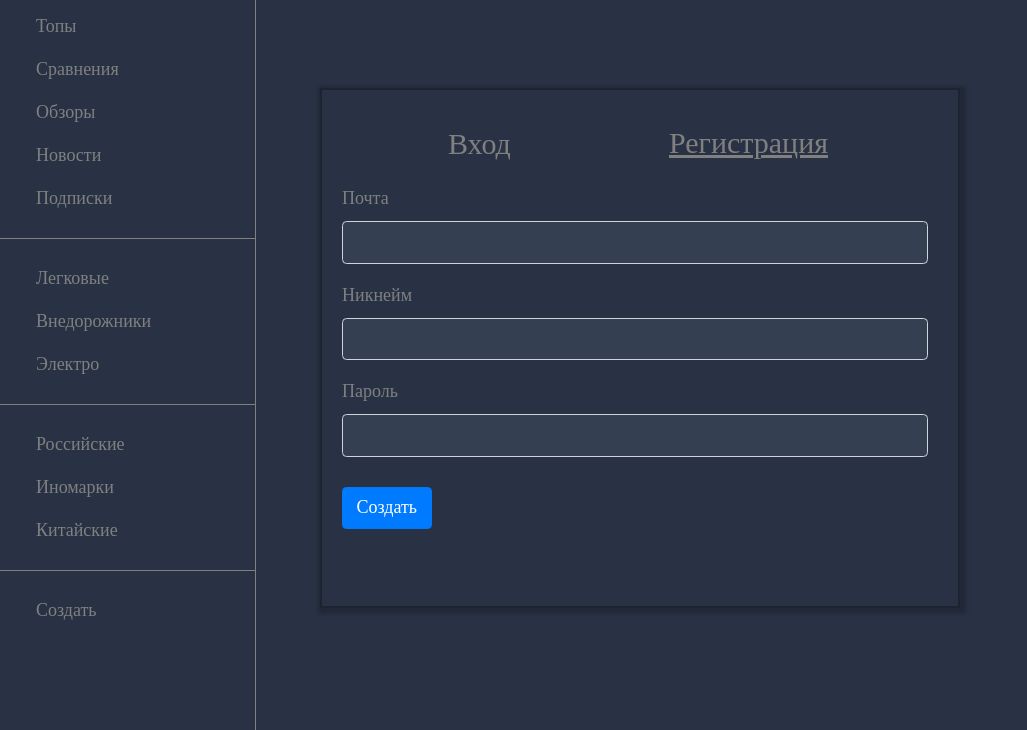
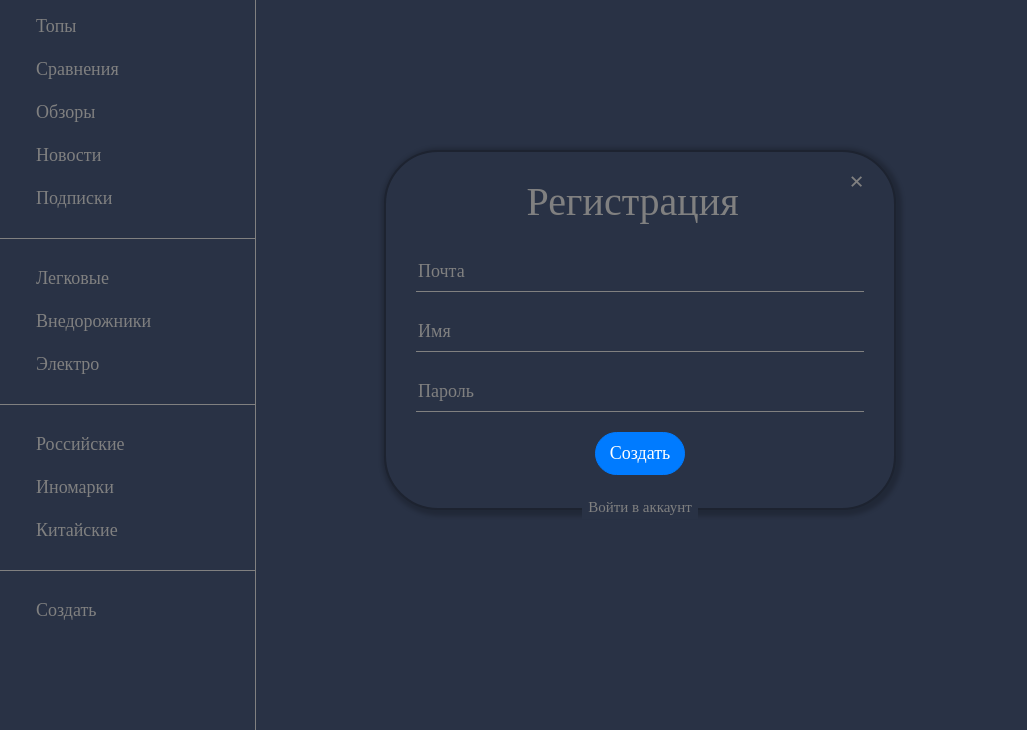
Before and after one commit to kerosin1323/SupportDrive, a Flask app: page /register in a window 1280 px wide. Shown: the part 70-800 px from the top of the page, without its empty margins (0-1027 px from the left). Run offline with Flask 3, Linux system fonts and the light colour scheme; some libraries are stand-ins or nearby versions.

Commit message:
design v3.2

```diff
--- a/data/users.py
+++ b/data/users.py
@@ -9,8 +9,8 @@ class Users(SqlAlchemyBase, UserMixin):
     __tablename__ = 'users'
 
     id = sqlalchemy.Column(sqlalchemy.Integer, primary_key=True, autoincrement=True)
-    name = sqlalchemy.Column(sqlalchemy.Integer, default=0)
-    login = sqlalchemy.Column(sqlalchemy.String, nullable=False)
+    email = sqlalchemy.Column(sqlalchemy.String, default='')
+    name = sqlalchemy.Column(sqlalchemy.String, default='')
     mark = sqlalchemy.Column(sqlalchemy.Integer, default=0)
     marked_articles = sqlalchemy.Column(sqlalchemy.String, default='{}')
     subscribed = sqlalchemy.Column(sqlalchemy.String, default='{}')
--- a/forms/UserForm.py
+++ b/forms/UserForm.py
@@ -6,27 +6,21 @@ from wtforms.validators import DataRequired
 class LoginForm(FlaskForm):
     email = StringField('Почта', validators=[DataRequired()])
     password = PasswordField('Пароль', validators=[DataRequired()])
-    login_admin = SubmitField('Войти как админ')
-    register = SubmitField('Регистрация')
+    register = SubmitField('Нет аккаунта? Зарегестрироваться')
     submit = SubmitField('Войти')
-
-
-class LoginAdmin(LoginForm):
-    admin_password = StringField('Админ-Пароль', validators=[DataRequired()])
-    login_user = SubmitField('Войти как пользователь')
 
 
 class RegisterForm(FlaskForm):
     email = StringField('Почта', validators=[DataRequired()])
-    username = StringField('Никнейм', validators=[DataRequired()])
+    username = StringField('Имя', validators=[DataRequired()])
     password = PasswordField('Пароль', validators=[DataRequired()])
-    register_admin = SubmitField('Стать админом')
-    to_login = SubmitField('Вход')
+    login = SubmitField('Войти в аккаунт')
     submit = SubmitField('Создать')
 
 
-class RegisterAdmin(RegisterForm):
-    register_user = SubmitField('Стать пользователем')
+class EmailForm(FlaskForm):
+    email_password = StringField('Код', validators=[DataRequired()])
+    submit = SubmitField('Проверить')
 
 
 class ProfileView(FlaskForm):
--- a/server.py
+++ b/server.py
@@ -4,6 +4,7 @@ from flask import *
 from data import db_session, functions, users
 from forms.ArticleForm import *
 from forms.UserForm import *
+from mailing import send_simple_email
 
 app = Flask(__name__)
 app.config['SECRET_KEY'] = '1323'
@@ -75,27 +76,14 @@ def popular_category_articles(category):
 @app.route('/register', methods=['GET', 'POST'])
 def register():
     form = RegisterForm()
-    if form.to_login.data:
+    if form.login.data:
         return redirect('/login')
-    if form.register_admin.data:
-        return redirect('/register_admin')
     elif form.validate_on_submit():
-        if user.is_exist(form.username.data):
+        if user.is_exist(form.email.data):
             return render_template('register.html', form=form, message="Такой пользователь уже есть")
-        user.create(form)
-        return redirect('/')
-    return render_template('register.html', form=form)
-
-
-@app.route('/register_admin', methods=['GET', 'POST'])
-def register_admin():
-    form = RegisterAdmin()
-    if form.register_user.data:
-        return redirect('/register')
-    elif form.validate_on_submit():
-        if user.check_for_admin(form):
-            return redirect('/')
-        return render_template('register.html', form=form, message="Не все условия выполнены")
+        send_password = user.send_password(form.email.data)
+        session[form.email.data] = (form.data, send_password)
+        return redirect(f'/check_email/$email={form.email.data}$prev=reg')
     return render_template('register.html', form=form)
 
 
@@ -104,23 +92,31 @@ def login():
     form = LoginForm()
     if form.register.data:
         return redirect('/register')
-    if form.login_admin.data:
-        return redirect('/login_admin')
     elif form.validate_on_submit():
-        user.check_and_login(form.email.data, form.password.data)
-        return render_template('login.html', message="Неправильный логин или пароль", form=form)
+        if user.check(form.email.data, form.password.data):
+            send_password = user.send_password(form.email.data)
+            session[form.email.data] = (form.data, send_password)
+            return redirect(f'/check_email/$email={form.email.data}$prev=log')
+        return render_template('login.html', message="Неправильная почта или пароль", form=form)
     return render_template('login.html', title='Авторизация', form=form, current_user=current_user)
 
 
-@app.route('/login_admin', methods=['GET', 'POST'])
-def login_admin():
-    form = LoginAdmin()
-    if form.login_user.data:
-        return redirect('/login')
-    elif form.validate_on_submit():
-        if user.check_admin(form):
-            return redirect('/')
-    return render_template('login.html', title='Авторизация', form=form, current_user=current_user)
+@app.route('/check_email/$email=<email>$prev=<prev>', methods=['GET', 'POST'])
+def check_email(email, prev):
+    email_form = EmailForm()
+    data = session[email][0]
+    send_password = session[email][1]
+    password = email_form.email_password.data
+    if prev == 'reg' and str(password) == str(send_password):
+        user.create(data)
+        return redirect('/')
+    elif prev == 'log' and str(password) == str(send_password):
+        user_log = user.get_on_email(email)
+        login_user(user_log)
+        return redirect('/')
+    elif password and str(password) != str(send_password):
+        return render_template('email.html', message="Неправильный пароль", form=email_form)
+    return render_template('email.html', form=email_form)
 
 
 @app.route('/article/<article_id>/read', methods=['GET', 'POST'])
--- a/static/css/style.css
+++ b/static/css/style.css
@@ -159,21 +159,71 @@ input:-webkit-autofill:active{
     box-shadow: 2px 2px 4px 4px rgba(0,0,0,0.2);
     border: 2px solid #1D2330;
 }
- .register-form, .login-form {
+ .login-form {
  background-color: #293245;
-    width: 50%;
+    width: 40%;
     color: white;
-    height: 65%;
-    padding-left: 20px;
+    height: 40%;
+    padding-left: 30px;
     padding-right: 30px;
-    margin-top:18px;
     box-shadow: 2px 2px 4px 4px rgba(0,0,0,0.2);
     border: 2px solid #1D2330;
     position: absolute;
     top: 50%;
+    text-align: center;
     bottom: 50%;
     left: 50%;
     transform: translate(-50%, -50%);
+    border-radius: 3rem;
+}
+.register-form {
+    background-color: #293245;
+    width: 40%;
+    color: white;
+    height: 45%;
+    padding-left: 30px;
+    padding-right: 30px;
+    box-shadow: 2px 2px 4px 4px rgba(0,0,0,0.2);
+    border: 2px solid #1D2330;
+    position: absolute;
+    top: 50%;
+    text-align: center;
+    bottom: 50%;
+    left: 50%;
+    transform: translate(-50%, -50%);
+    border-radius: 3rem;
+}
+.email-form {
+    background-color: #293245;
+    width: 40%;
+    color: white;
+    height: 25%;
+    padding-left: 30px;
+    padding-right: 30px;
+    box-shadow: 2px 2px 4px 4px rgba(0,0,0,0.2);
+    border: 2px solid #1D2330;
+    position: absolute;
+    top: 50%;
+    text-align: center;
+    bottom: 50%;
+    left: 50%;
+    transform: translate(-50%, -50%);
+    border-radius: 3rem;
+}
+/* Крестик */
+.closebtn {
+    margin-top: 20px;
+    color: gray;
+    font-weight: bold;
+    float: right;
+    font-size: 26px;
+    line-height: 20px;
+    cursor: pointer;
+    transition: 0.3s;
+}
+
+.closebtn:hover {
+    color: white;
 }
 .make-question-form,
  .category-form, .start-form, .questions-form, .result-form,
@@ -188,9 +238,6 @@ input:-webkit-autofill:active{
     left: 50%;
     transform: translate(-50%, -50%);
  }
-.register-submit, .make-question-submit, .start-submit, .profile_data {
-    margin-right:100px
-}
 .login-submit {margin-left: 100px}
  .first_level, .second_level {
     display: flex;
@@ -199,10 +246,6 @@ input:-webkit-autofill:active{
 .input_header {
     background-color: gray;
     border: 0px;
-}
-::placeholder {
-    color: black;
-    opacity: 1;
 }
 .navbar-div {
     position: fixed;
@@ -289,12 +332,6 @@ input:-webkit-autofill:active{
     display: flex;
     justify-content: space-between;
 }
-.position_login {
-    font-size:30px;
-    margin-left:100px;
-    float: left;
-    text-decoration: underline;
-}
 .position_register {
     font-size:30px;
     margin-right:100px;
@@ -318,7 +355,7 @@ input:-webkit-autofill:active{
 .button_register, .button_login {
     background-color: #293245;
     border: none;
-    font-size: 30px;
+    font-size: 15px;
 }
 .a {
     text-decoration:none;
@@ -447,3 +484,19 @@ input:-webkit-autofill:active{
 .w3-bar-item {
      margin-left:20px!important;
 }
+.input_login {
+    background-color: #293245;
+    color: white;
+    border:none;
+    border-bottom:1px solid gray;
+    width: 100%;
+    height: 40px;
+    margin-top: 20px;
+}
+::placeholder {
+    color: gray;
+}
+input:focus {
+    outline: none;
+    border-top:none;
+}
--- a/templates/base.html
+++ b/templates/base.html
@@ -8,7 +8,6 @@
           integrity="sha384-Vkoo8x4CGsO3+Hhxv8T/Q5PaXtkKtu6ug5TOeNV6gBiFeWPGFN9MuhOf23Q9Ifjh"
           crossorigin="anonymous">
     <link href="/static/css/style.css" rel="stylesheet" type="text/css">
-    <script src="/script.js"></script>
 </head>
 <body>
 <header>
--- a/templates/register.html
+++ b/templates/register.html
@@ -3,42 +3,24 @@
 <form action="" method="post" novalidate>
     {{ form.hidden_tag() }}
     <div class="register-form">
-        <div class="login_or_register">
-            <div class="login-submit">
-                <p>{{ form.to_login(class='button_login') }}</p>
+            <span class="closebtn" onclick="this.parentElement.style.display='none';">&times;</span>
+            <div style="font-size:40px;padding-top:20px">Регистрация</div>
+            <div class="login-login">
+                {{ form.email(class="input_login", type="email", placeholder='Почта') }}<br>
             </div>
-            <div class="position_register">Регистрация</div>
-        </div>
-            {{ form.email.label }}
-            {{ form.email(class="form-control", style=' background-color: #343F52;  color: white;') }}
-            {% for error in form.email.errors %}
-                <div class="alert alert-danger" role="alert">
-                    {{ error }}
-                </div>
-            {% endfor %}
-        </p>
-        <p>
-            {{ form.username.label }}
-            {{ form.username(class="form-control", style='background-color: #343F52;  color: white;') }}
-            {% for error in form.username.errors %}
-                <div class="alert alert-danger" role="alert">
-                    {{ error }}
-                </div>
-            {% endfor %}
-        </p>
-        <p>
-            {{ form.password.label }}
-            {{ form.password(class="form-control", type="password", style='background-color: #343F52;  color: white;') }}
-            {% for error in form.password.errors %}
-                <div class="alert alert-danger" role="alert">
-                    {{ error }}
-                </div>
-            {% endfor %}
-        </p>
-        <div class="register-submit" style="margin-top:30px">
-            <p>{{ form.submit(type="submit", class="btn btn-primary") }}</p>
-        </div>
+            <div class="password-login">
+                {{ form.username(class="input_login",placeholder='Имя') }}<br>
+            </div>
+            <div class="password-login">
+                {{ form.password(class="input_login", type="password", placeholder='Пароль') }}<br>
+            </div>
+            <div class="submit-login">
+                <p>{{ form.submit(type="submit", class="btn btn-primary", style="border-radius:2rem;margin-top:20px") }}</p>
+            </div>
+            {{message}}
+            <div class="register-submit">
+                <p>{{ form.login(class='button_register') }}</p>
+            </div>
     </div>
-    {{message}}
 </form>
 {% endblock %}
```
Also changed, not shown: data/functions.py (+22 -16 lines), mailing.py (added, +33 -0 lines), templates/email.html (added, +18 -0 lines), templates/login.html (+12 -25 lines).
